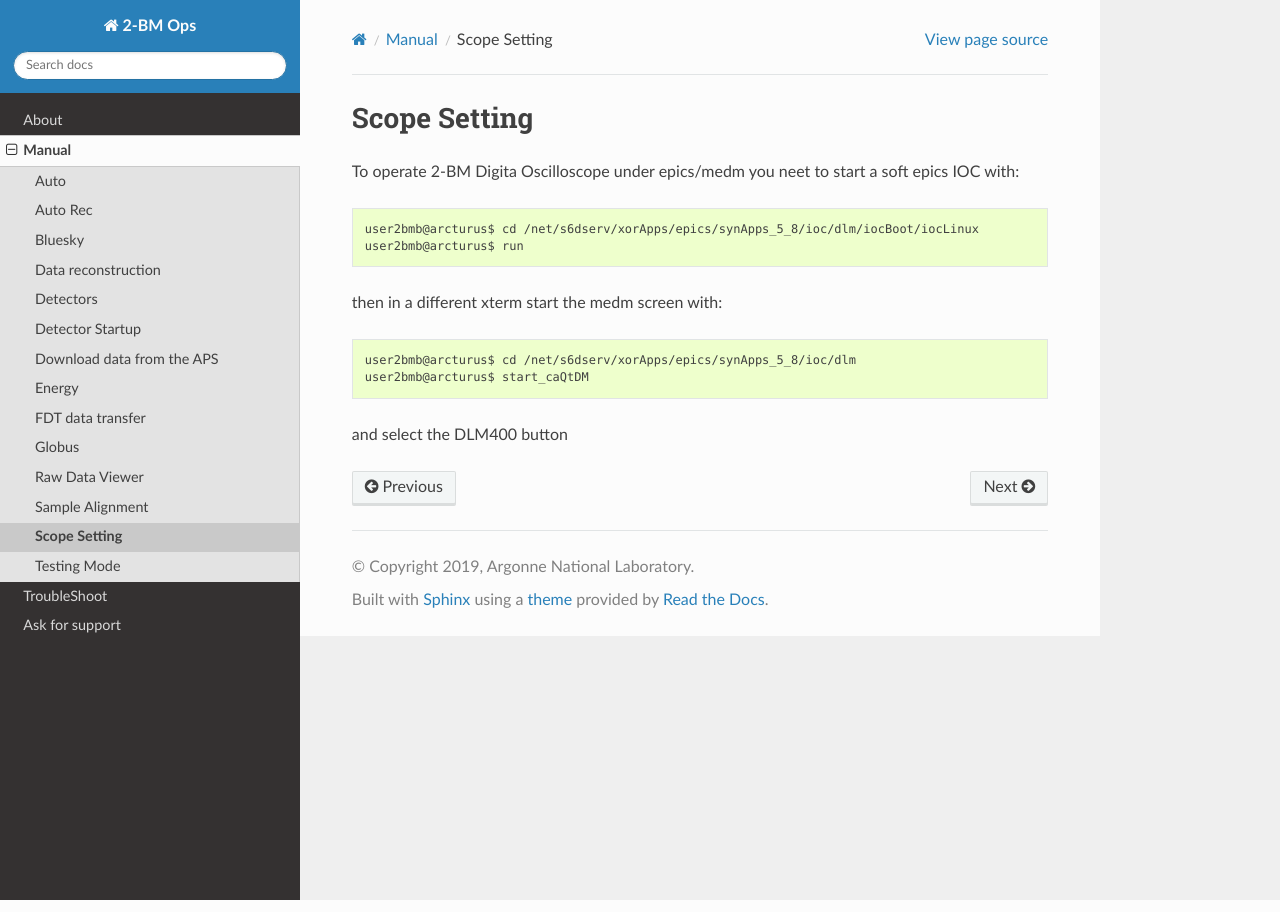
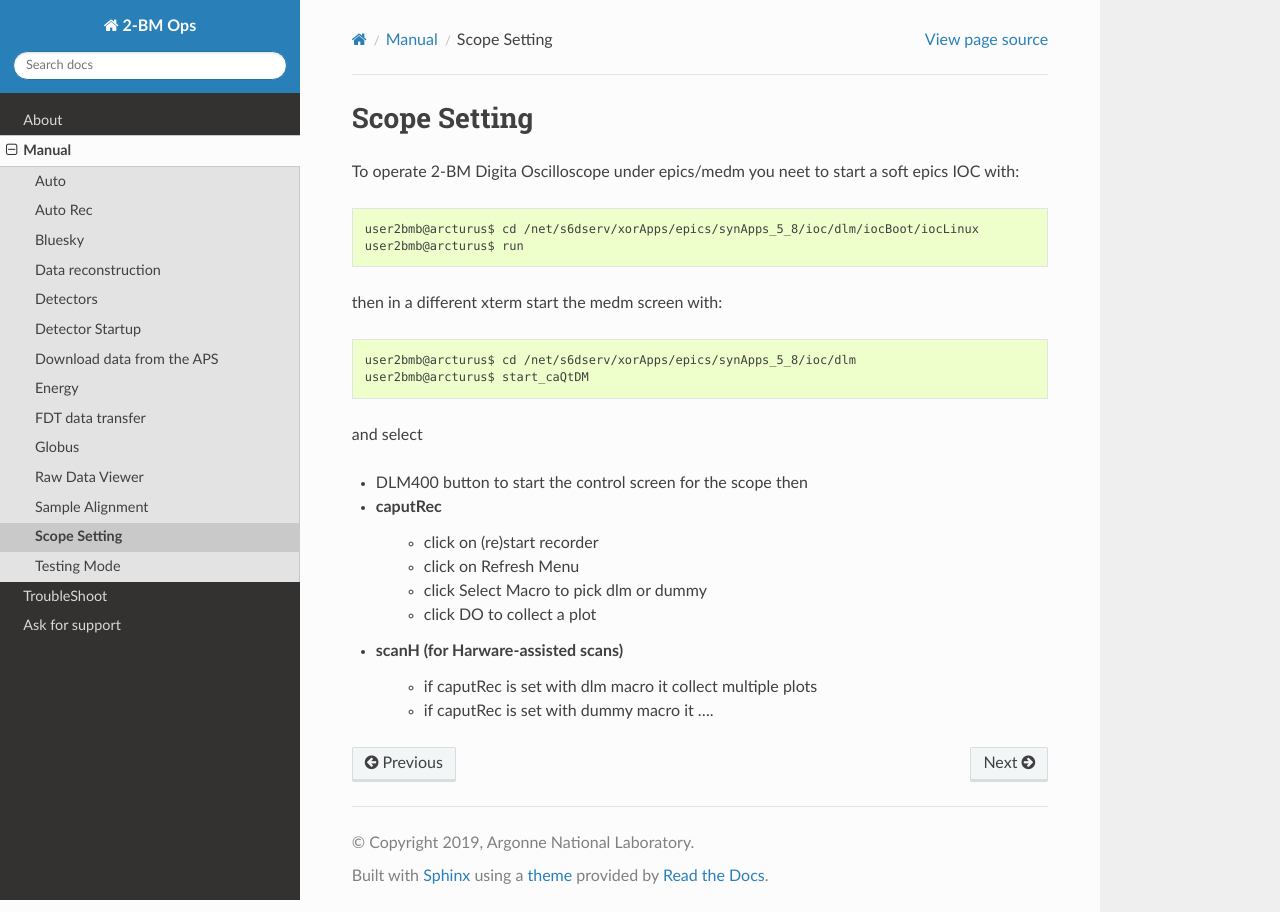
Before and after one commit to xray-imaging/2bm-docs, a Sphinx documentation site: the page built from docs/source/manual/item_013.rst, in a window 1280 px wide. Built offline with Sphinx 7.4.7 and the Read the Docs theme 2.0.0, drawn with Linux system fonts in a browser that asks for light colours.

Commit message:
update scope docs

```diff
--- a/docs/source/manual/item_013.rst
+++ b/docs/source/manual/item_013.rst
@@ -14,4 +14,14 @@ then in a different xterm start the medm screen with::
     user2bmb@arcturus$ cd /net/s6dserv/xorApps/epics/synApps_5_8/ioc/dlm
     user2bmb@arcturus$ start_caQtDM
 
-and select the DLM400 button
+and select
+
+- DLM400 button to start the control screen for the scope then
+- caputRec
+    - click on (re)start recorder
+    - click on Refresh Menu
+    - click Select Macro to pick dlm or dummy
+    - click DO to collect a plot
+- scanH (for Harware-assisted scans)
+    - if caputRec is set with dlm macro it collect multiple plots
+    - if caputRec is set with dummy macro it ....
```
